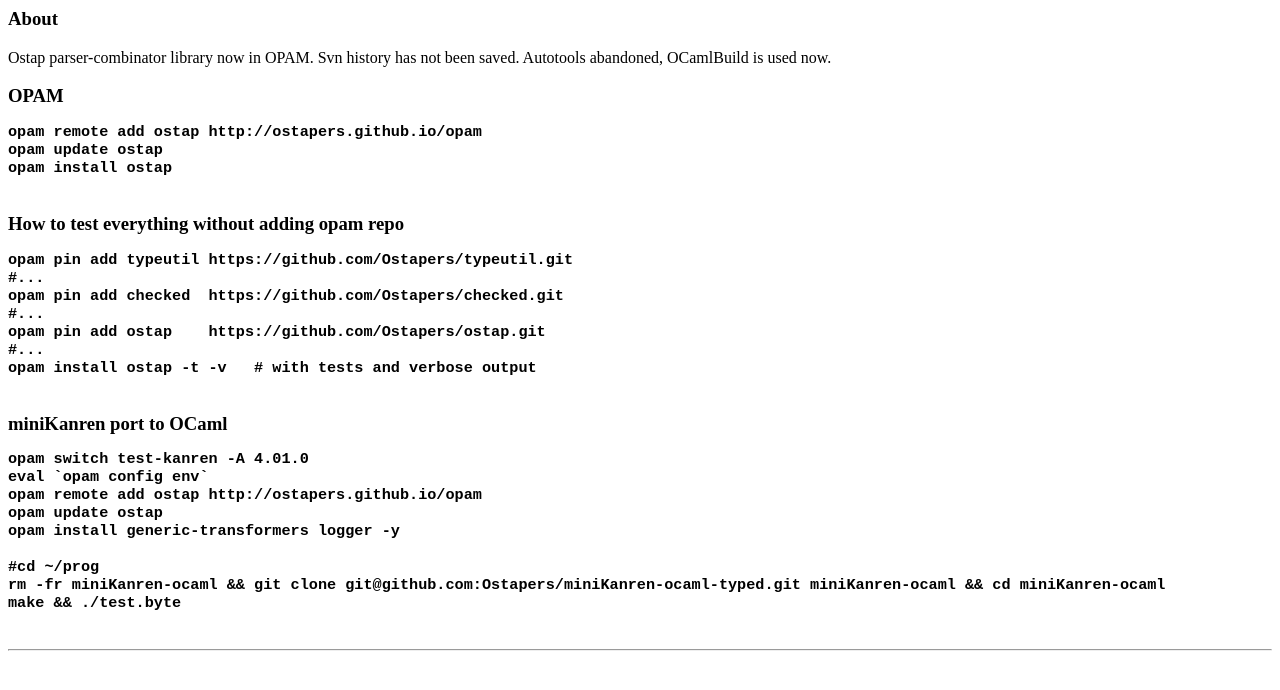
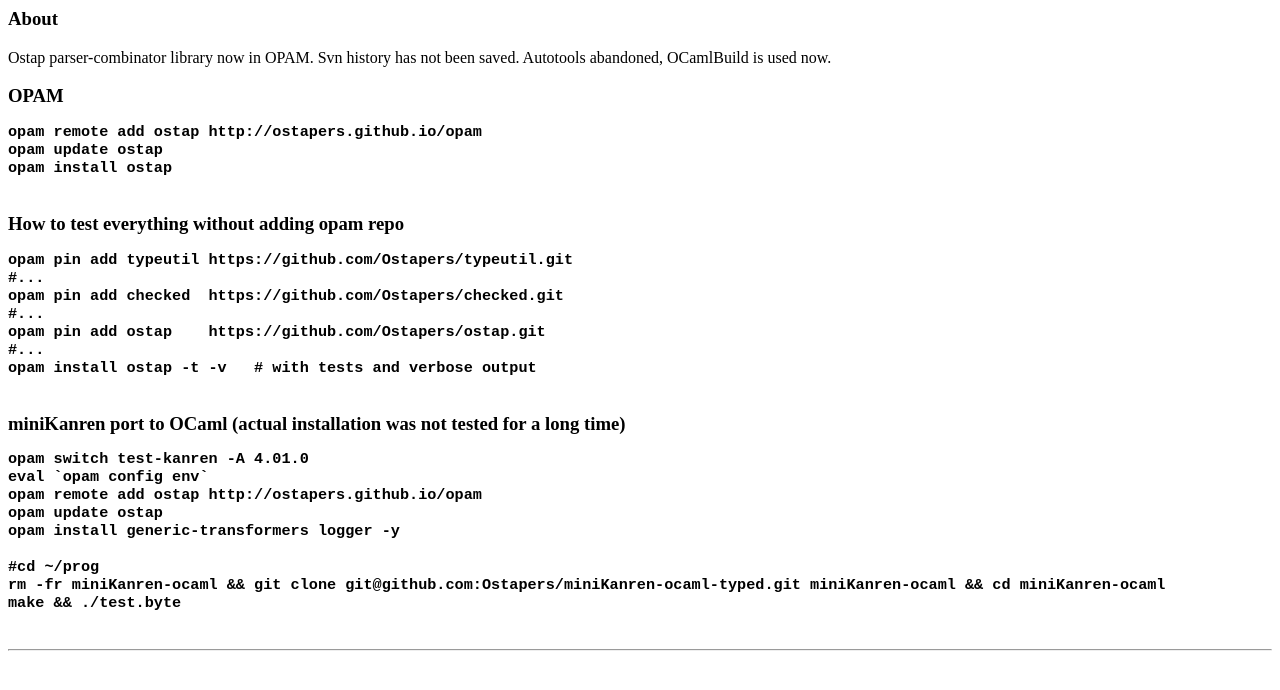
Before and after one commit to Ostapers/Ostapers.github.io, a plain HTML site: page index.html in a window 1280 px wide. Drawn offline with Linux system fonts and the light colour scheme.

Commit message:
Update index.html

```diff
--- a/index.html
+++ b/index.html
@@ -25,7 +25,7 @@ opam install ostap -t -v   # with tests and verbose output
     </pre>
   </h3>
 
-  <h3>miniKanren port to OCaml
+  <h3>miniKanren port to OCaml (actual installation was not tested for a long time)
     <pre>
 opam switch test-kanren -A 4.01.0
 eval `opam config env`
```
